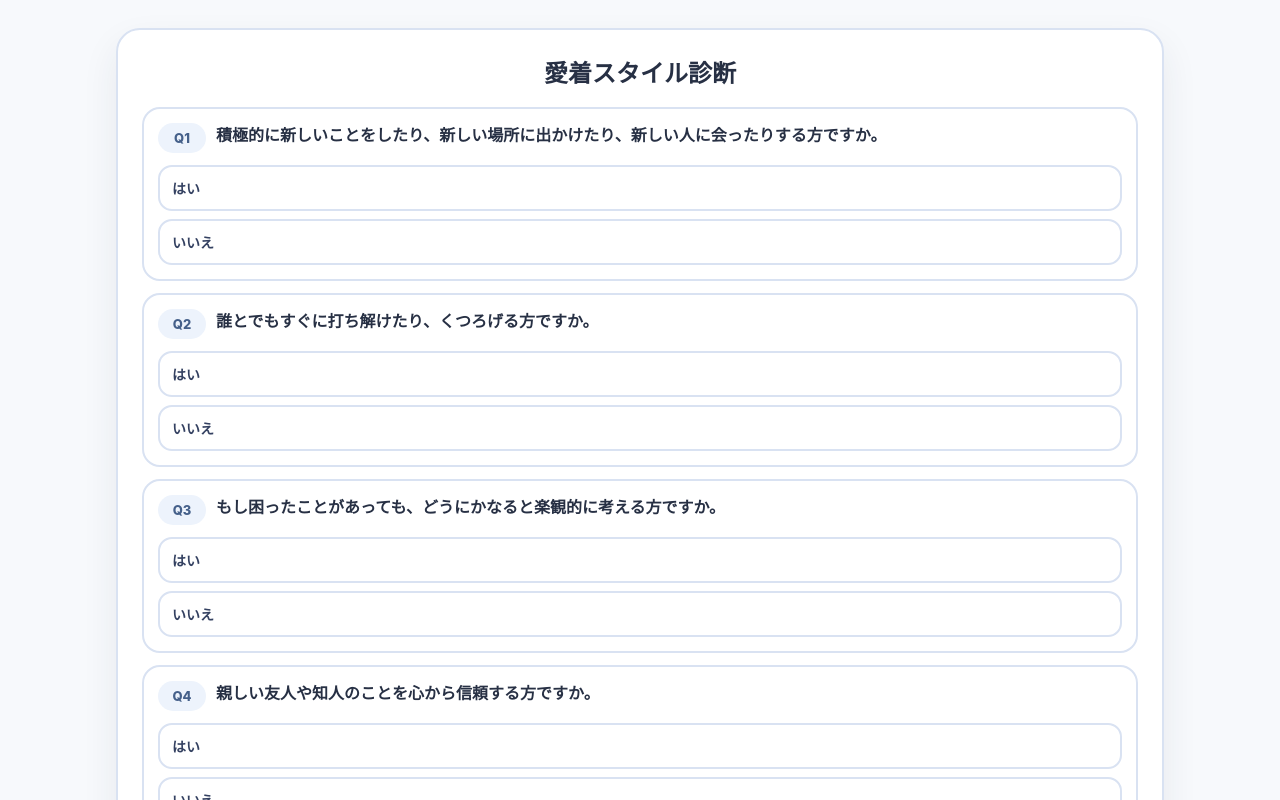
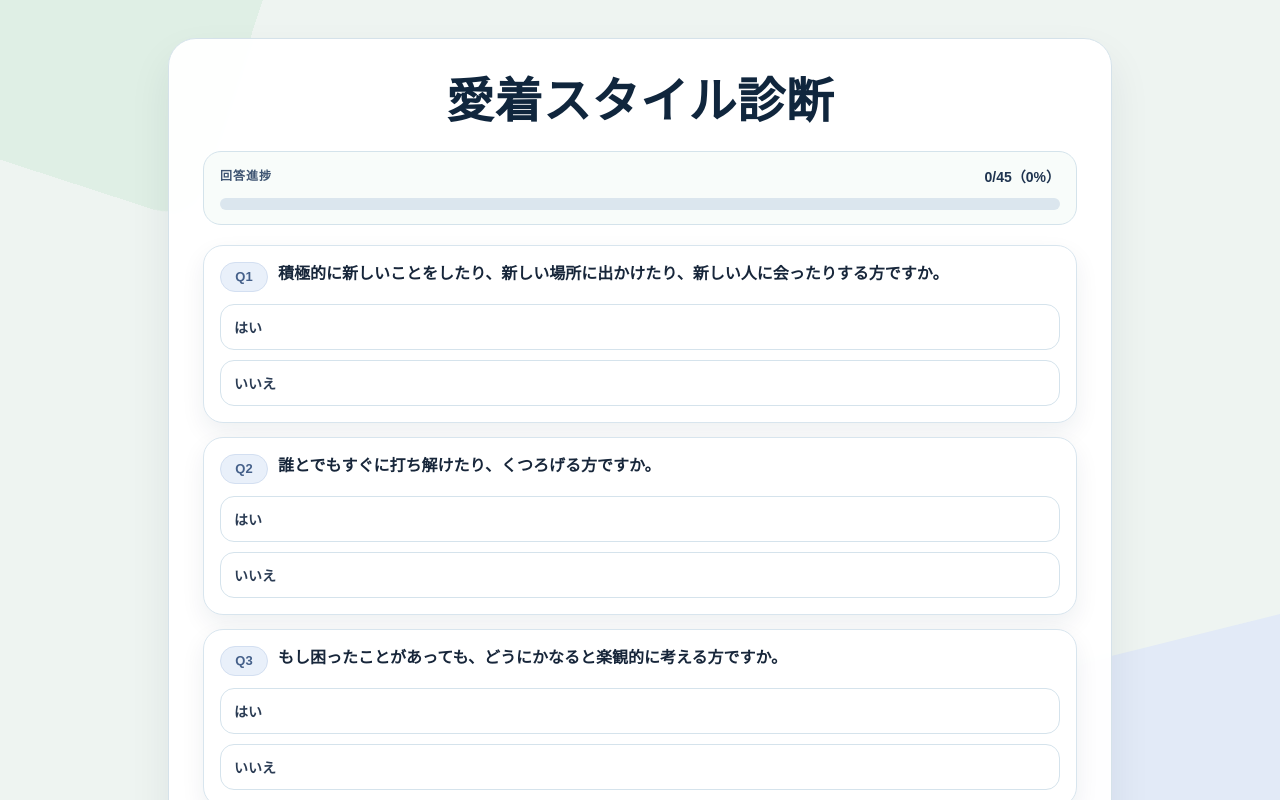
Before and after one commit to temmie0232/attachment-style-test, a Next.js app: page /test in a window 1280 px wide. Shown: the top 800 px of the page. Built offline with nearby package versions, Linux system fonts and the light colour scheme.

Commit message:
Modernize UI theme and add test progress panel

```diff
--- a/app/globals.css
+++ b/app/globals.css
@@ -1,28 +1,70 @@
 :root {
   color-scheme: light;
-  --duo-green: #58cc02;
-  --duo-green-deep: #46a302;
-  --duo-green-soft: #eff9e8;
-  --duo-blue: #1cb0f6;
-  --ink: #273044;
-  --muted: #61708f;
+  --duo-green: #22b46d;
+  --duo-green-deep: #0f8f55;
+  --duo-green-soft: #e8f8ef;
+  --duo-blue: #2383ff;
+  --ink: #17263a;
+  --muted: #596a82;
   --card: #ffffff;
-  --line: #d9e2f2;
+  --line: #d5e2ea;
+  --page: #eef4f1;
+  --shadow-soft: 0 20px 42px rgba(23, 38, 58, 0.08);
+  --shadow-focus: 0 0 0 4px rgba(34, 180, 109, 0.18);
 }
 
 * {
   box-sizing: border-box;
 }
 
+html,
+body {
+  max-width: 100%;
+}
+
 body {
   margin: 0;
-  font-family: "Nunito", -apple-system, BlinkMacSystemFont, "Segoe UI", Roboto, "Hiragino Kaku Gothic ProN", "Yu Gothic", sans-serif;
+  min-height: 100dvh;
+  position: relative;
+  overflow-x: hidden;
+  font-family: "Nunito", "Avenir Next", "Hiragino Kaku Gothic ProN", "Yu Gothic", sans-serif;
   color: var(--ink);
-  background: #f7f9fc;
+  background: var(--page);
+  line-height: 1.6;
+}
+
+body::before,
+body::after {
+  content: "";
+  position: fixed;
+  z-index: 0;
+  pointer-events: none;
+}
+
+body::before {
+  top: -140px;
+  left: -72px;
+  width: 320px;
+  height: 320px;
+  border-radius: 40px;
+  transform: rotate(18deg);
+  background: #dceee2;
+  opacity: 0.82;
+}
+
+body::after {
+  right: -96px;
+  bottom: -132px;
+  width: 300px;
+  height: 300px;
+  border-radius: 42px;
+  transform: rotate(-14deg);
+  background: #dfe8f8;
+  opacity: 0.8;
 }
 
 a {
-  color: #1277c6;
+  color: #146fbe;
   text-decoration: none;
 }
 
@@ -30,23 +72,44 @@ a:hover {
   text-decoration: underline;
 }
 
+h1,
+h2,
+h3 {
+  margin: 0;
+  line-height: 1.2;
+  letter-spacing: 0.01em;
+  color: #10263d;
+}
+
+h1 {
+  font-size: clamp(30px, 5.2vw, 46px);
+}
+
+h2 {
+  font-size: clamp(24px, 3.8vw, 32px);
+}
+
 .main {
-  max-width: 1080px;
+  position: relative;
+  z-index: 1;
+  max-width: 980px;
   margin: 0 auto;
-  padding: 28px 16px 84px;
+  padding: 38px 18px 96px;
 }
 
 .card {
-  background: var(--card);
-  border: 2px solid var(--line);
-  border-radius: 24px;
-  padding: 24px;
-  box-shadow: 0 8px 0 rgba(39, 48, 68, 0.08), 0 16px 36px rgba(39, 48, 68, 0.08);
+  background: rgba(255, 255, 255, 0.95);
+  border: 1px solid var(--line);
+  border-radius: 28px;
+  padding: clamp(20px, 3.8vw, 34px);
+  box-shadow: var(--shadow-soft);
+  backdrop-filter: blur(2px);
+  animation: float-up 0.45s cubic-bezier(0.2, 0.8, 0.2, 1);
 }
 
 .stack {
   display: grid;
-  gap: 14px;
+  gap: 16px;
 }
 
 .row {
@@ -56,47 +119,75 @@ a:hover {
 }
 
 .btn {
-  border: none;
-  border-radius: 14px;
-  padding: 12px 18px;
+  display: inline-flex;
+  align-items: center;
+  justify-content: center;
+  border: 1px solid transparent;
+  border-radius: 999px;
+  padding: 12px 20px;
   font-size: 15px;
   font-weight: 800;
   cursor: pointer;
   background: var(--duo-green);
   color: #ffffff;
-  box-shadow: inset 0 -3px 0 var(--duo-green-deep);
+  text-decoration: none;
+  box-shadow: 0 10px 20px rgba(34, 180, 109, 0.26);
+  transition: transform 0.16s ease, box-shadow 0.22s ease, background-color 0.2s ease, border-color 0.2s ease, color 0.2s ease;
 }
 
 .btn:hover {
-  filter: brightness(0.98);
+  text-decoration: none;
+  transform: translateY(-1px);
+  box-shadow: 0 14px 26px rgba(34, 180, 109, 0.3);
+}
+
+.btn:active {
+  transform: translateY(0);
+}
+
+.btn:focus-visible {
+  outline: none;
+  box-shadow: var(--shadow-focus);
 }
 
 .btn:disabled {
   opacity: 0.55;
   cursor: not-allowed;
+  transform: none;
+  box-shadow: none;
 }
 
 .btn-secondary {
-  background: #eef5ff;
+  background: #ecf4ff;
   color: #1f4f8a;
-  box-shadow: inset 0 -3px 0 #dce9ff;
+  border-color: #d6e8ff;
+  box-shadow: 0 10px 20px rgba(40, 114, 202, 0.16);
+}
+
+.btn-secondary:hover {
+  box-shadow: 0 14px 26px rgba(40, 114, 202, 0.2);
 }
 
 .btn-outline {
   background: #ffffff;
-  color: #198acb;
-  border: 2px solid #cae9fa;
-  box-shadow: inset 0 -3px 0 #eef8fe;
+  color: #1778b2;
+  border: 1px solid #badbf3;
+  box-shadow: 0 8px 18px rgba(30, 118, 183, 0.12);
+}
+
+.btn-outline:hover {
+  background: #f8fcff;
 }
 
 .btn-danger {
-  background: #ff4b4b;
-  box-shadow: inset 0 -3px 0 #d63a3a;
+  background: #e84f4f;
+  border-color: #e84f4f;
+  box-shadow: 0 10px 20px rgba(232, 79, 79, 0.25);
 }
 
 .btn-small {
-  border-radius: 10px;
-  padding: 8px 12px;
+  border-radius: 999px;
+  padding: 8px 13px;
   font-size: 13px;
 }
 
@@ -109,7 +200,8 @@ a:hover {
 .muted {
   margin: 0;
   color: var(--muted);
-  font-size: 14px;
+  font-size: 15px;
+  line-height: 1.65;
 }
 
 .error {
@@ -129,7 +221,7 @@ a:hover {
 .input {
   width: 100%;
   max-width: 420px;
-  border: 2px solid var(--line);
+  border: 1px solid var(--line);
   border-radius: 14px;
   padding: 12px;
   font-size: 16px;
@@ -138,15 +230,17 @@ a:hover {
 }
 
 .input:focus-visible {
-  outline: 3px solid #d6f7bd;
-  outline-offset: 2px;
-  border-color: #8fd95b;
+  outline: none;
+  box-shadow: var(--shadow-focus);
+  border-color: #73c79a;
 }
 
 .hero-title {
-  font-size: clamp(28px, 5vw, 40px);
+  font-size: clamp(36px, 6.1vw, 56px);
   margin: 0;
-  line-height: 1.12;
+  line-height: 1.1;
+  letter-spacing: 0.02em;
+  text-align: center;
 }
 
 .hero-sub {
@@ -160,7 +254,7 @@ a:hover {
   align-items: center;
   width: fit-content;
   border-radius: 999px;
-  border: 2px solid #dff3ce;
+  border: 1px solid #cbe8d8;
   background: var(--duo-green-soft);
   color: #2f7a04;
   font-size: 13px;
@@ -171,60 +265,103 @@ a:hover {
 .test-title {
   margin: 0;
   text-align: center;
+  font-size: clamp(32px, 5.2vw, 48px);
+}
+
+.progress-panel {
+  display: grid;
+  gap: 10px;
+  margin-top: 4px;
+  padding: 14px 16px;
+  border: 1px solid #d4e3eb;
+  border-radius: 18px;
+  background: #f8fcfa;
+}
+
+.progress-top {
+  display: flex;
+  justify-content: space-between;
+  align-items: center;
+  gap: 8px;
+  flex-wrap: wrap;
+}
+
+.progress-label {
+  margin: 0;
+  font-size: 12px;
+  font-weight: 800;
+  letter-spacing: 0.08em;
+  text-transform: uppercase;
+  color: #3d5371;
+}
+
+.progress-count {
+  margin: 0;
+  font-size: 14px;
+  font-weight: 800;
+  color: #1f3450;
 }
 
 .progress-track {
   width: 100%;
-  height: 18px;
-  background: #edf3fc;
+  height: 12px;
+  background: #dbe6ee;
   border-radius: 999px;
-  border: 2px solid #d9e2f2;
   overflow: hidden;
 }
 
 .progress-fill {
   height: 100%;
   border-radius: inherit;
-  background: linear-gradient(90deg, var(--duo-green), #7de53e);
-  transition: width 0.2s ease;
+  background: var(--duo-green);
+  transition: width 0.24s ease;
 }
 
 .question-list {
   display: grid;
-  gap: 12px;
+  gap: 14px;
   margin-top: 4px;
 }
 
 .question-card {
-  border: 2px solid #d9e2f2;
+  border: 1px solid #d8e5ee;
   background: #ffffff;
-  border-radius: 18px;
-  padding: 14px;
+  border-radius: 20px;
+  padding: 16px;
   display: grid;
   gap: 12px;
+  box-shadow: 0 10px 24px rgba(20, 42, 64, 0.07);
+  transition: transform 0.15s ease, box-shadow 0.2s ease, border-color 0.2s ease, background-color 0.2s ease;
+}
+
+.question-card:hover {
+  transform: translateY(-2px);
+  box-shadow: 0 14px 30px rgba(20, 42, 64, 0.11);
 }
 
 .question-card.answered {
-  border-color: #9cde6f;
-  background: #fcfffa;
+  border-color: #8ad8ad;
+  background: #f7fcf9;
 }
 
 .question-top {
   display: flex;
   gap: 10px;
+  align-items: flex-start;
 }
 
 .question-number {
   min-width: 48px;
   height: 30px;
   border-radius: 999px;
-  background: #edf3fc;
+  background: #e9f0fa;
   color: #45608a;
   font-weight: 800;
   font-size: 13px;
   display: inline-flex;
   align-items: center;
   justify-content: center;
+  border: 1px solid #d3dff1;
 }
 
 .question-text {
@@ -236,30 +373,38 @@ a:hover {
 
 .choice-grid {
   display: grid;
-  gap: 8px;
+  gap: 10px;
 }
 
 .choice {
   width: 100%;
   text-align: left;
-  border: 2px solid #d9e2f2;
+  border: 1px solid #d5e3ec;
   border-radius: 14px;
-  padding: 11px 12px;
+  padding: 12px 13px;
   background: #ffffff;
   cursor: pointer;
   font-size: 14px;
-  color: #344161;
+  color: #2b3c54;
   font-weight: 700;
+  transition: border-color 0.18s ease, background-color 0.18s ease, transform 0.12s ease, box-shadow 0.2s ease;
 }
 
 .choice:hover {
-  border-color: #c2d2ea;
+  border-color: #b7cbe0;
+  background: #f8fbff;
+}
+
+.choice:focus-visible {
+  outline: none;
+  box-shadow: var(--shadow-focus);
 }
 
 .choice.selected {
-  background: #eff9e8;
-  border-color: #9cde6f;
-  color: #2f7a04;
+  background: #e9f8ef;
+  border-color: #7ecba1;
+  color: #0e7b47;
+  box-shadow: inset 0 0 0 1px rgba(16, 123, 71, 0.15);
 }
 
 .result-card {
@@ -270,25 +415,37 @@ a:hover {
   justify-content: center;
 }
 
+.result-card .muted {
+  max-width: 700px;
+  margin: 0 auto;
+}
+
 .result-trend {
   margin: 0;
-  font-size: clamp(19px, 3.4vw, 24px);
+  font-size: clamp(22px, 4vw, 32px);
   font-weight: 800;
+  line-height: 1.32;
+}
+
+.result-trend strong {
+  color: var(--duo-green-deep);
 }
 
 .result-table {
   width: 100%;
   border-collapse: separate;
   border-spacing: 0;
-  border: 2px solid var(--line);
-  border-radius: 14px;
+  border: 1px solid var(--line);
+  border-radius: 18px;
   overflow: hidden;
+  background: #ffffff;
+  box-shadow: 0 12px 26px rgba(19, 37, 56, 0.07);
 }
 
 .result-table th,
 .result-table td {
-  border-bottom: 1px solid #e6edf9;
-  padding: 10px 8px;
+  border-bottom: 1px solid #e5edf3;
+  padding: 12px 10px;
   text-align: left;
 }
 
@@ -298,7 +455,16 @@ a:hover {
 }
 
 .result-table th {
-  background: #f5f8ff;
+  background: #f3f7fc;
+  color: #344966;
+  font-size: 13px;
+  font-weight: 800;
+  letter-spacing: 0.04em;
+  text-transform: uppercase;
+}
+
+.result-table tbody tr:nth-child(even):not(.highlight) {
+  background: #fafcff;
 }
 
 .result-table tr:last-child td {
@@ -306,32 +472,51 @@ a:hover {
 }
 
 .result-table tr.highlight {
-  background: #f0fbe8;
+  background: #ebf8f0;
+  font-weight: 800;
 }
 
 .admin-table {
   width: 100%;
-  border-collapse: collapse;
+  border-collapse: separate;
+  border-spacing: 0;
+  border: 1px solid var(--line);
+  border-radius: 16px;
+  overflow: hidden;
+  background: #ffffff;
   font-size: 13px;
 }
 
 .admin-table th,
 .admin-table td {
   border-bottom: 1px solid #e5eaf4;
-  padding: 8px;
+  padding: 9px;
   text-align: left;
   vertical-align: top;
 }
 
+.admin-table th {
+  background: #f4f7fc;
+  font-size: 12px;
+  letter-spacing: 0.03em;
+  text-transform: uppercase;
+  color: #3d5473;
+}
+
+.admin-table tr:last-child td {
+  border-bottom: none;
+}
+
 .badge {
   display: inline-flex;
-  border: 2px solid #dff3ce;
+  border: 1px solid #cbe8d8;
   border-radius: 999px;
   padding: 4px 10px;
   font-size: 12px;
   color: #2f7a04;
   background: var(--duo-green-soft);
   width: fit-content;
+  font-weight: 800;
 }
 
 .answers-details {
@@ -355,9 +540,9 @@ a:hover {
 
 .answer-item {
   border: 1px solid #d8e7f7;
-  border-radius: 10px;
+  border-radius: 12px;
   background: #f8fcff;
-  padding: 8px;
+  padding: 9px;
 }
 
 .answer-item-head {
@@ -376,16 +561,50 @@ a:hover {
 .detail-grid {
   display: grid;
   gap: 6px;
-  padding: 10px;
+  padding: 12px;
   border: 1px solid #dce6f4;
-  border-radius: 12px;
+  border-radius: 14px;
   background: #f8fbff;
 }
 
+@keyframes float-up {
+  from {
+    opacity: 0;
+    transform: translateY(12px);
+  }
+
+  to {
+    opacity: 1;
+    transform: translateY(0);
+  }
+}
+
+@media (max-width: 900px) {
+  .main {
+    padding: 28px 16px 86px;
+  }
+}
+
 @media (max-width: 700px) {
+  body::before {
+    width: 220px;
+    height: 220px;
+    left: -95px;
+  }
+
+  body::after {
+    width: 210px;
+    height: 210px;
+    right: -100px;
+  }
+
   .card {
     padding: 18px;
-    border-radius: 18px;
+    border-radius: 20px;
+  }
+
+  .row {
+    flex-direction: column;
   }
 
   .btn {
@@ -397,4 +616,41 @@ a:hover {
   .btn.btn-inline {
     width: auto;
   }
+
+  .question-top {
+    flex-direction: column;
+    gap: 8px;
+  }
+
+  .question-number {
+    width: fit-content;
+  }
+
+  .progress-top {
+    flex-direction: column;
+    align-items: flex-start;
+  }
+
+  .result-table th,
+  .result-table td {
+    padding: 10px 8px;
+    font-size: 13px;
+  }
+
+  .admin-table {
+    display: block;
+    overflow-x: auto;
+    white-space: nowrap;
+  }
 }
+
+@media (prefers-reduced-motion: reduce) {
+  *,
+  *::before,
+  *::after {
+    animation-duration: 0.01ms !important;
+    animation-iteration-count: 1 !important;
+    transition-duration: 0.01ms !important;
+    scroll-behavior: auto !important;
+  }
+}
--- a/app/test/page.tsx
+++ b/app/test/page.tsx
@@ -30,6 +30,7 @@ export default function TestPage() {
   }, 0);
   const unansweredCount = TOTAL_QUESTIONS - answeredCount;
   const canShowResult = answeredCount === TOTAL_QUESTIONS;
+  const progressPercent = Math.round((answeredCount / TOTAL_QUESTIONS) * 100);
 
   const handleChoose = (questionId: number, value: 1 | 2) => {
     setAnswers((previous) => ({
@@ -96,6 +97,17 @@ export default function TestPage() {
     <main className="main">
       <section className="card stack">
         <h1 className="test-title">愛着スタイル診断</h1>
+        <div className="progress-panel">
+          <div className="progress-top">
+            <p className="progress-label">回答進捗</p>
+            <p className="progress-count">
+              {answeredCount}/{TOTAL_QUESTIONS}（{progressPercent}%）
+            </p>
+          </div>
+          <div className="progress-track" aria-hidden="true">
+            <div className="progress-fill" style={{ width: `${progressPercent}%` }} />
+          </div>
+        </div>
 
         <div className="question-list">
           {questions.map((question) => {
```
